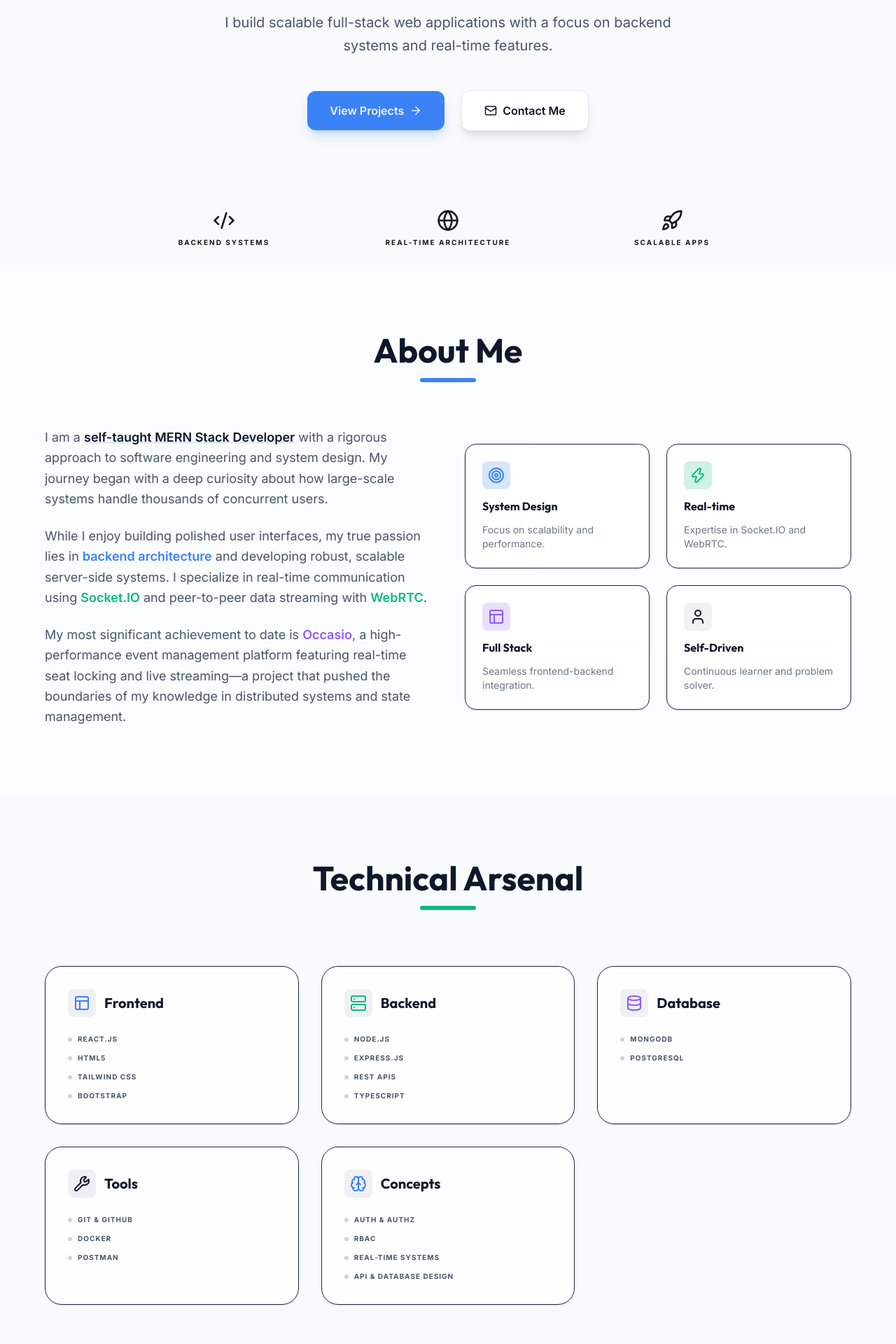
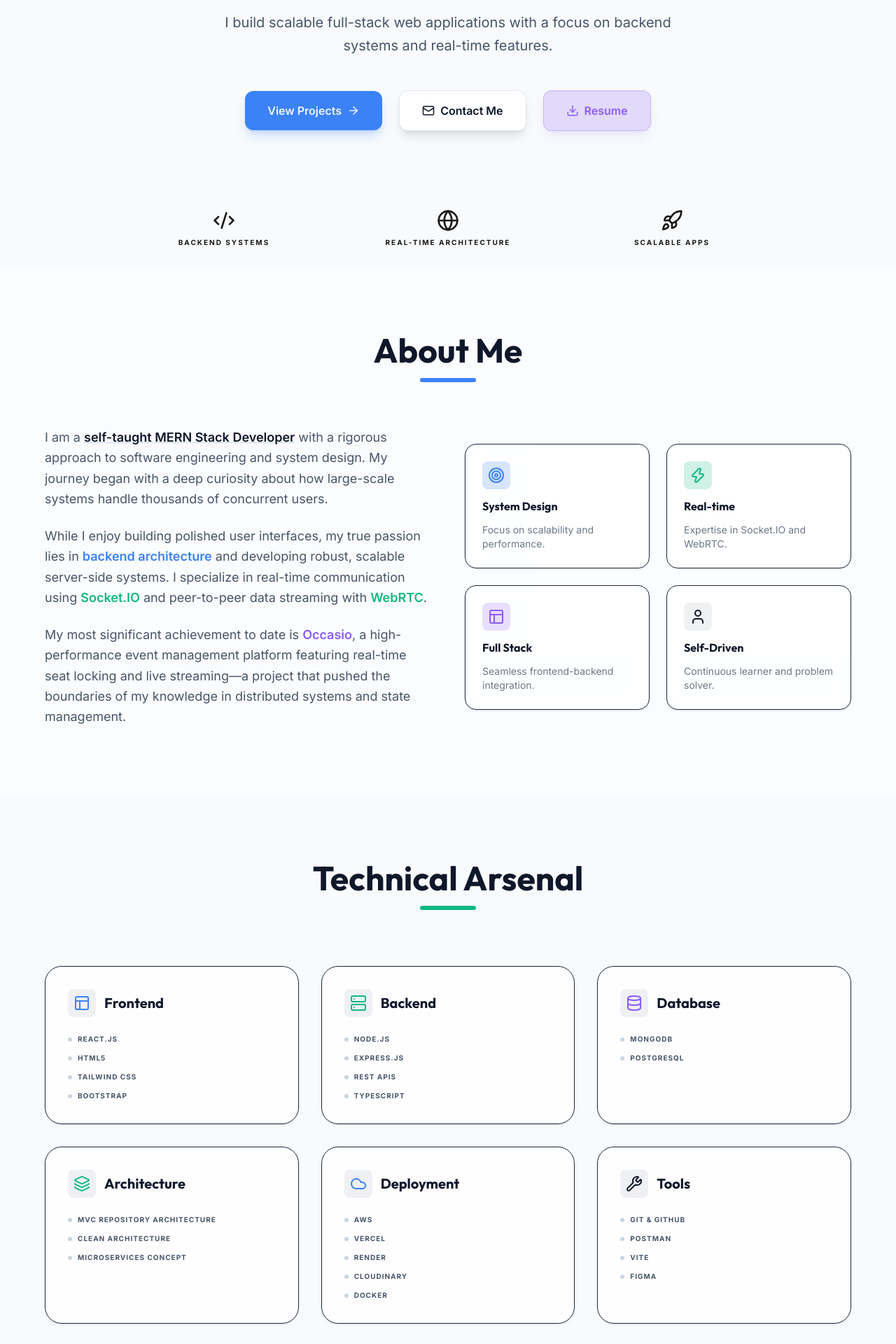
Before and after one commit to ansaralikunju311311/Portfolio, a React (Vite) app: page / in a window 1280 px wide. Shown: the part 340-2260 px from the top of the page at 70% size. Built offline with nearby package versions, Linux system fonts and the light colour scheme.

Commit message:
improve the project showing card

```diff
--- a/src/components/Hero.tsx
+++ b/src/components/Hero.tsx
@@ -1,5 +1,5 @@
 import { motion } from "framer-motion";
-import { ArrowRight, Code2, Globe, Rocket, Mail } from "lucide-react";
+import { ArrowRight, Code2, Globe, Rocket, Mail, Download } from "lucide-react";
 
 export default function Hero() {
   return (
@@ -66,6 +66,14 @@ export default function Hero() {
             <Mail size={18} className="group-hover:rotate-12 transition-transform" />
             <span>Contact Me</span>
           </a>
+          <a
+            href="/resume.pdf"
+            download
+            className="group flex items-center space-x-2 px-8 py-4 bg-accent/20 border border-accent/30 text-accent rounded-xl font-semibold hover:bg-accent/30 transition-all hover:scale-105 active:scale-95 shadow-lg shadow-accent/10"
+          >
+            <Download size={18} className="group-hover:translate-y-1 transition-transform" />
+            <span>Resume</span>
+          </a>
         </motion.div>
 
         {/* Floating Icons Animation */}
--- a/src/components/Projects.tsx
+++ b/src/components/Projects.tsx
@@ -142,6 +142,20 @@ export default function Projects() {
             tech={["MERN Stack", "Socket.IO", "JWT"]}
             links={{ github: "https://github.com/ansaralikunju311311/HealthHive", demo: "https://health-hive-lat51u3rs-ansar-as-projects.vercel.app/" }}
           />
+          <ProjectCard
+            title="Finance Analytics Dashboard"
+            description="A high-performance interactive dashboard enabling users to track real-time financial activity and gain deep insights through dynamic data visualizations and role-based simulation."
+            features={[
+              "Financial summary: Balance, Income, Expenses",
+              "Interactive Recharts for spending trends",
+              "Reusable table with search & filtering",
+              "Role-based UI (Admin & Viewer modes)",
+              "Automated spending pattern insights",
+              "Pixel-perfect responsive design"
+            ]}
+            tech={["React", "Redux Toolkit", "Recharts", "Tailwind"]}
+            links={{ github: "https://github.com/ansaralikunju311311/finance-dashboard" }}
+          />
         </div>
       </div>
     </section>
--- a/src/components/Skills.tsx
+++ b/src/components/Skills.tsx
@@ -1,5 +1,5 @@
 import { motion } from "framer-motion";
-import { Server, Layout as FrontendIcon, Database, Wrench, Brain } from "lucide-react";
+import { Server, Layout as FrontendIcon, Database, Wrench, Brain, Layers, Cloud } from "lucide-react";
 
 const skillCategories = [
   {
@@ -21,10 +21,26 @@ const skillCategories = [
     skills: ["MongoDB", "PostgreSQL"],
   },
   {
+    title: "Architecture",
+    icon: <Layers size={24} />,
+    color: "text-secondary",
+    skills: [
+      "MVC Repository Architecture",
+      "Clean Architecture",
+      "Microservices Concept",
+    ],
+  },
+  {
+    title: "Deployment",
+    icon: <Cloud size={24} />,
+    color: "text-primary",
+    skills: ["AWS", "Vercel", "Render", "Cloudinary", "Docker"],
+  },
+  {
     title: "Tools",
     icon: <Wrench size={24} />,
     color: "text-text-heading",
-    skills: ["Git & GitHub", "Docker", "Postman"],
+    skills: ["Git & GitHub", "Postman", "Vite", "Figma"],
   },
   {
     title: "Concepts",
```
